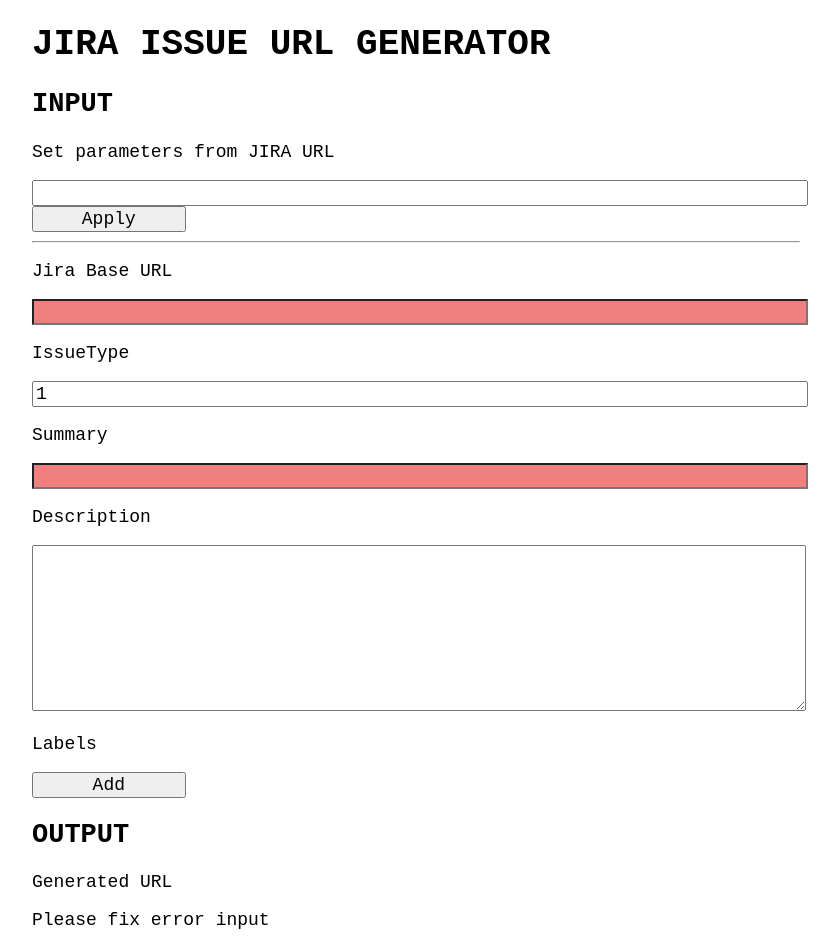
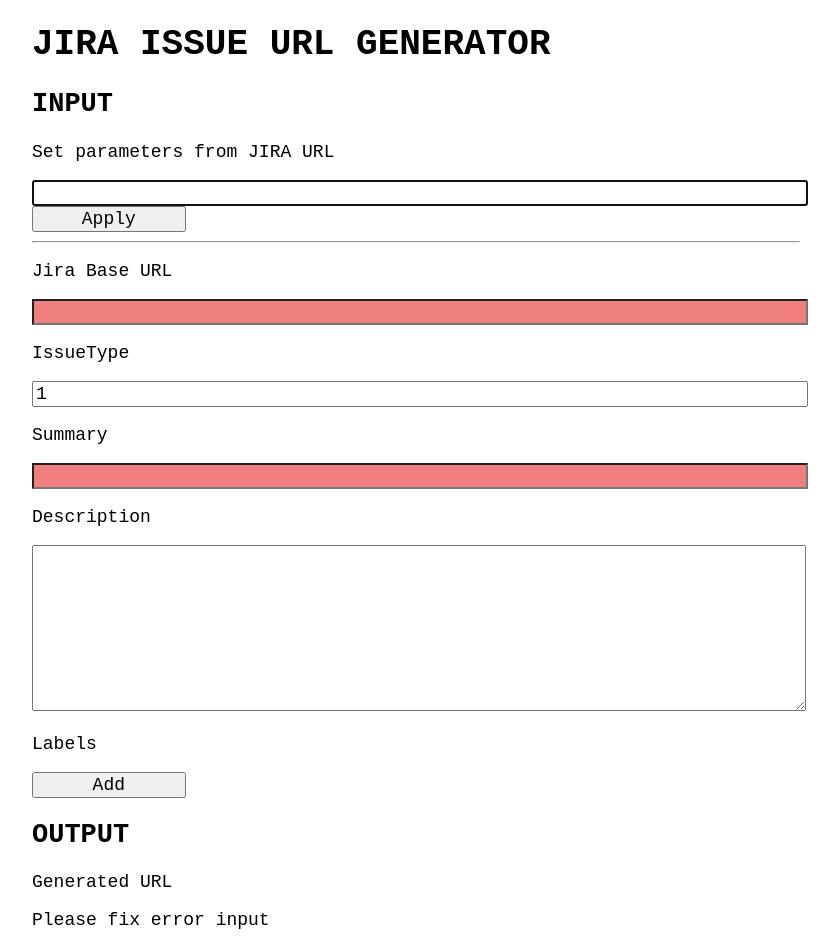
Before and after one commit to jiro4989/jira_issue_url_generator, a React (Create React App) app: page / in a window 1280 px wide. Shown: the whole page, without its empty margins (224-1063 px from the left). Built offline with nearby package versions, Linux system fonts and the light colour scheme.

Commit message:
feat: autoFocusを追加

```diff
--- a/src/App.tsx
+++ b/src/App.tsx
@@ -75,7 +75,7 @@
         <h2>INPUT</h2>
         <div>
           <p>Set parameters from JIRA URL</p>
-          <input type="text" onChange={(e) => setJIRAURL(e.target.value)} />
+          <input type="text" onChange={(e) => setJIRAURL(e.target.value)} autoFocus />
           <button className="ApplyButton" onClick={(e) => applyParams()}>
             Apply
           </button>
```
